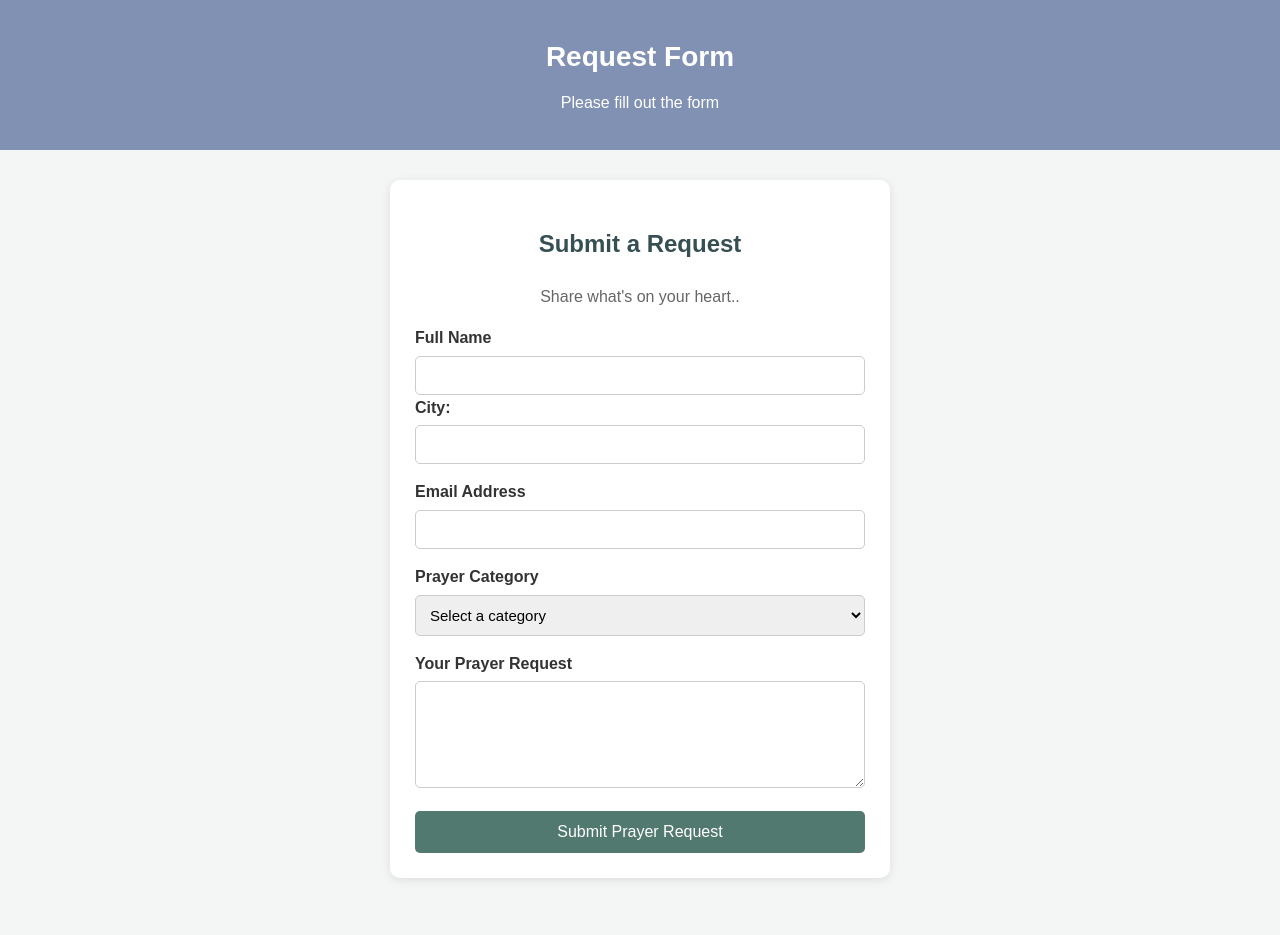
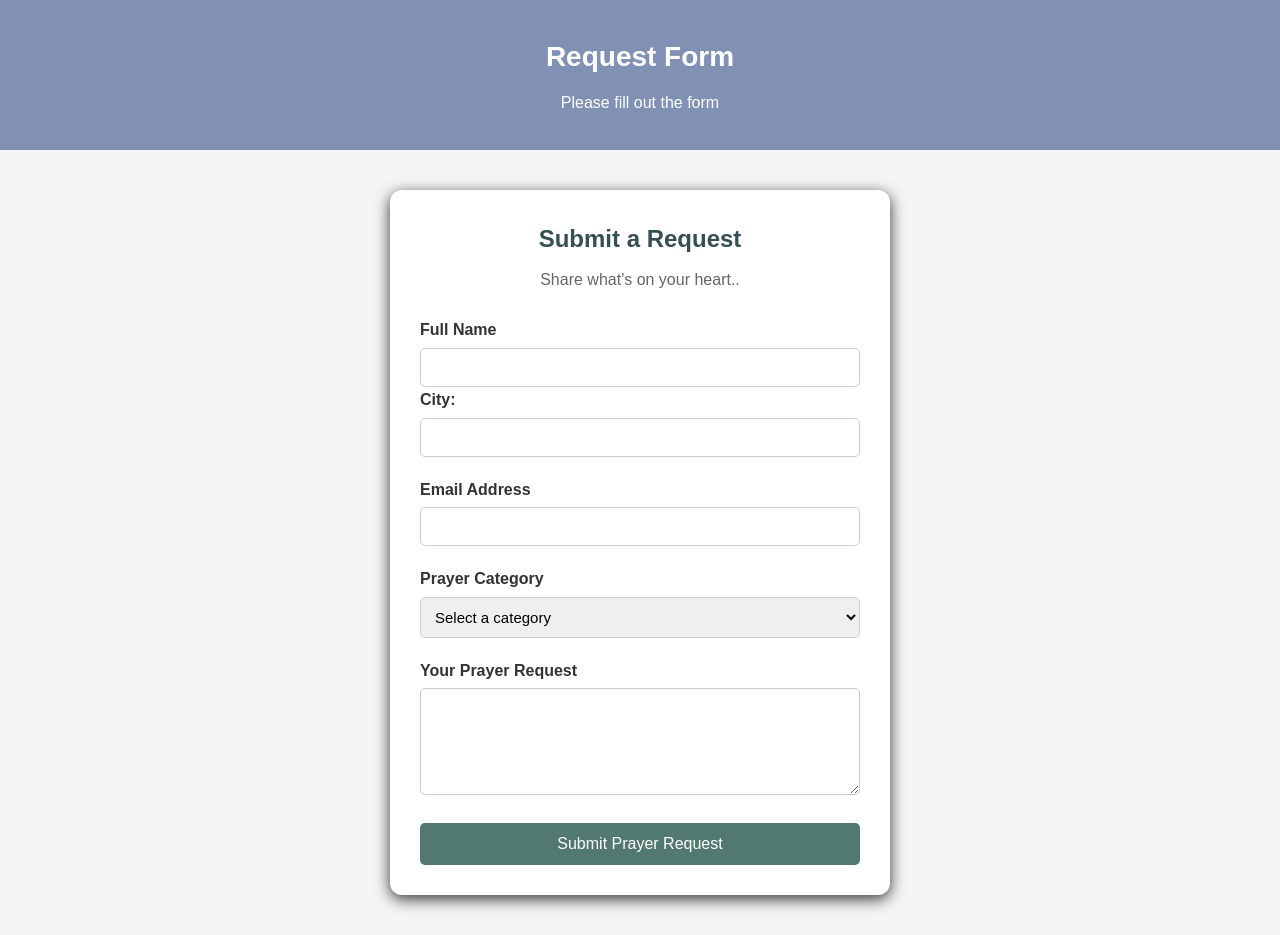
Before and after one commit to cjsibanda/prayer-request-form, a Next.js app: page / in a window 1280 px wide. Before the commit the page ends 908 px from the top, so only its background shows below. Built offline with nearby package versions, Linux system fonts and the light colour scheme.

Commit message:
updated form styling

```diff
--- a/styles/main.css
+++ b/styles/main.css
@@ -36,28 +36,34 @@ body {
 
 /* Form Container */
 .form-container {
+    width: 100%;
     max-width: 500px;
-    margin: 30px auto;
-    padding: 25px;
+    margin: 40px auto;
+    padding: 30px;
     background-color: white;
-    border-radius: 10px;
-    box-shadow: 0 2px 10px rgba(0, 0, 0, 0.1);
+    border-radius: 12px;
+    box-shadow: 0 4px 15px rgba(0, 0, 0, 0.8);
 }
 
 /* Form heading */
 .form-container h2 {
     text-align: center;
     color: #354f53;
+    margin-top: 0;
+    margin-bottom: 8px;
+    font-size: 24px;
 }
 
 .form-container p {
     text-align: center;
     color: #666;
+    margin-top: 0;
+    margin-bottom: 25px;
 }
 
 /* Form groups */
 .form-group {
-    margin-bottom: 15px;
+    margin-bottom: 20px;
 }
 
 /* Labels */
```
